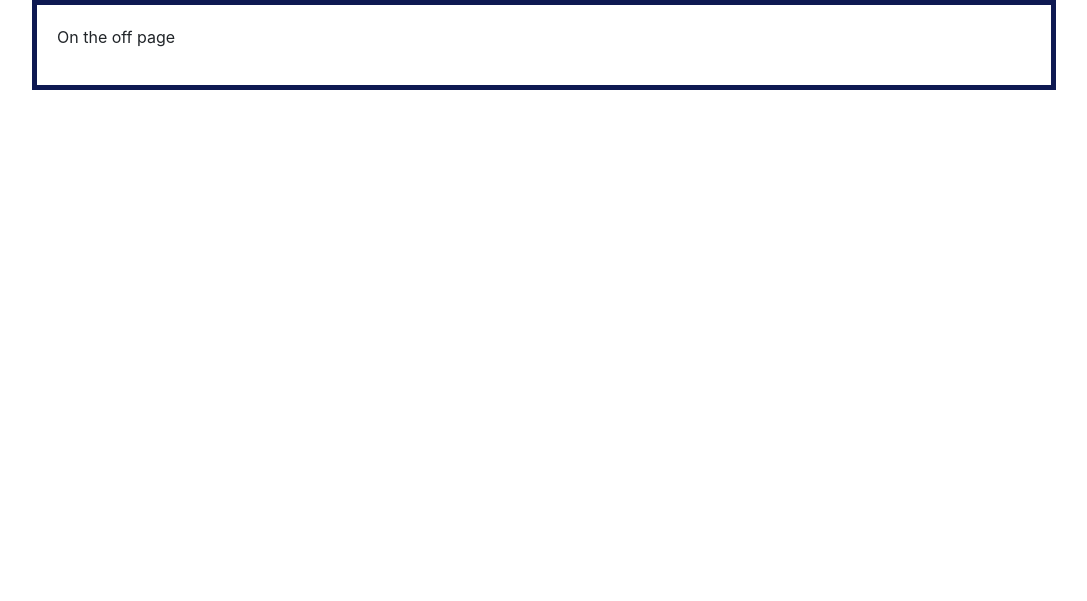
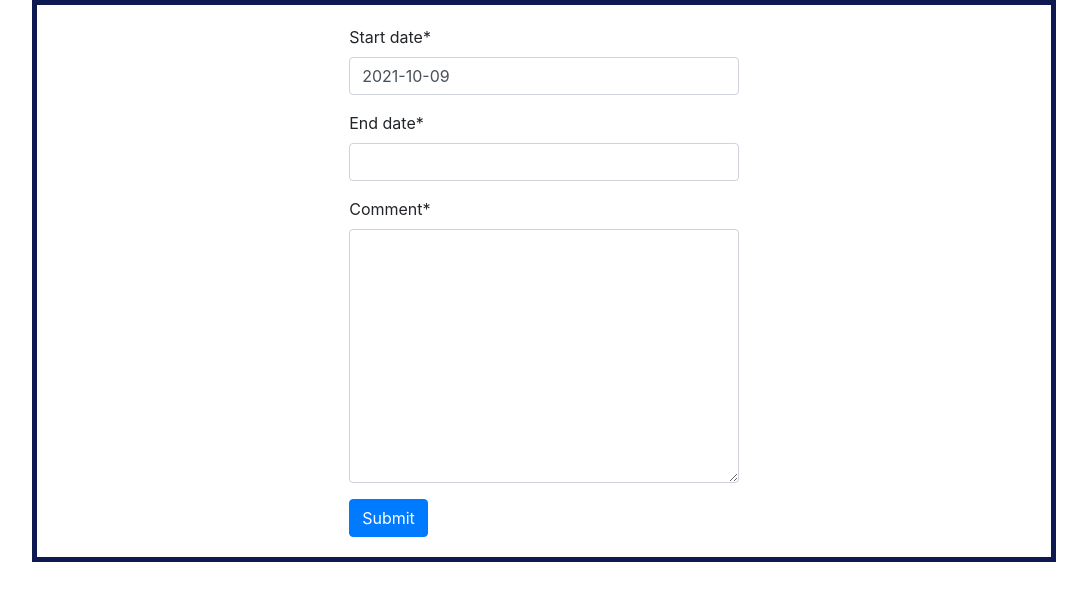
Before and after one commit to jmaurice22/Employee_Manager, a Django app: page /employee/employee/request_time_off in a window 1280 px wide. Shown: the part 76-677 px from the top of the page, without its empty margins (96-1183 px from the left). Run offline with Django 3.2, Linux system fonts and the light colour scheme; some libraries are stand-ins or nearby versions.

Commit message:
added datepicker to forms using jquery

```diff
--- a/employee_manager/employee/admin.py
+++ b/employee_manager/employee/admin.py
@@ -1,6 +1,7 @@
 from django.contrib import admin
-from .models import Employee
+from .models import Employee, leaveDate
 
 
 # Register your models here.
 admin.site.register(Employee)
+admin.site.register(leaveDate)
--- a/employee_manager/employee/forms.py
+++ b/employee_manager/employee/forms.py
@@ -1,6 +1,7 @@
 from django import forms
-
+from django.forms import ModelForm
 from .models import *
+import datetime
 
 
 class EmployeeForm(forms.ModelForm):
@@ -12,5 +13,10 @@ class EmployeeForm(forms.ModelForm):
         'first_name': forms.TextInput(attrs={'class': 'form-control'}),
         'last_name': forms.TextInput(attrs={'class': 'form-control'}),
         'email': forms.TextInput(attrs={'class': 'form-control'}),
-        'phone_number': forms.TextInput(attrs={'class': 'form-control'}),
+        'phone_number': forms.TextInput(attrs={'class': 'form-control', }),
     }
+
+class leaveForm(forms.Form):
+    start_date = forms.DateField(initial=datetime.date.today)
+    end_date = forms.DateField()
+    comment = forms.CharField(widget=forms.Textarea)
--- a/employee_manager/employee/views.py
+++ b/employee_manager/employee/views.py
@@ -1,6 +1,6 @@
 from django.shortcuts import render, redirect
-from .forms import EmployeeForm
-from .models import Employee
+from .forms import EmployeeForm, leaveForm
+from .models import Employee, leaveDate
 
 
 # Create your views here.
@@ -19,4 +19,8 @@ def employee_registration(request):
 
 
 def request_time_off(request):
-    return render(request, 'request_time_off.html')
+
+    #new leave instance form
+    form = leaveForm()
+
+    return render(request, 'request_time_off.html', {'form': form})
--- a/employee_manager/static/css/home.css
+++ b/employee_manager/static/css/home.css
@@ -190,3 +190,9 @@ section {
 .today {
   background-color: blue;
 }
+
+#form-container {
+    margin-left: 30% ;
+    margin-right: 30% ;
+
+}
--- /dev/null
+++ b/employee_manager/static/js/datepicker.js
@@ -0,0 +1,14 @@
+/* Todo: style the leave form using javascript when the window loads.  */
+
+window.onload = function () {
+let startdateEL =  document.getElementById('id_start_date');
+
+startdateEL.addEventListener("click", ()=> {
+    $(function() {
+                $( "#id_start_date" ).datepicker();
+                $( "#id_start_date" ).datepicker.show();
+            });
+})
+
+
+}
--- a/employee_manager/templates/home.html
+++ b/employee_manager/templates/home.html
@@ -8,6 +8,18 @@
     <link rel="stylesheet" type="text/css" href='{% static "/css/home.css" %}?{% now "U" %}'>
     <link rel="stylesheet" href="https://stackpath.bootstrapcdn.com/bootstrap/4.5.0/css/bootstrap.min.css"
           integrity="sha384-9aIt2nRpC12Uk9gS9baDl411NQApFmC26EwAOH8WgZl5MYYxFfc+NcPb1dKGj7Sk" crossorigin="anonymous">
+
+        <link href=
+'https://ajax.googleapis.com/ajax/libs/jqueryui/1.12.1/themes/smoothness/jquery-ui.css'
+          rel='stylesheet'>
+
+    <script src=
+"https://ajax.googleapis.com/ajax/libs/jquery/3.1.1/jquery.min.js" >
+    </script>
+
+    <script src=
+"https://ajax.googleapis.com/ajax/libs/jqueryui/1.12.1/jquery-ui.min.js" >
+    </script>
 </head>
 <body>
     <nav>
@@ -52,5 +64,6 @@
         </table>
         {% endblock %}
     </section>
+
 </body>
 </html>
--- a/employee_manager/templates/request_time_off.html
+++ b/employee_manager/templates/request_time_off.html
@@ -1,10 +1,22 @@
 {% extends "home.html" %}
 {% load static %}
+{% load crispy_forms_tags %}
 {% block title %} <title>Request Off</title> {% endblock %}
 
+
+
+
 {% block content %}
-<div>
+<div id="form-container" >
 
-    <p> On the off page</p>
+    <form id="sd" action="" enctype="multipart/form-data" method="POST">
+        {% csrf_token %}
+        {{ form|crispy }}
+        <input class="btn btn-primary" type="submit" name="submit" value="Submit">
+    </form>
+
+    <script src="{% static 'js/datepicker.js' %}" type="text/javascript"></script>
+
 </div>
+
 {% endblock %}
```
Also changed, not shown: employee_manager/employee/models.py (+8 -0 lines), employee_manager/db.sqlite3, 2 other files.
